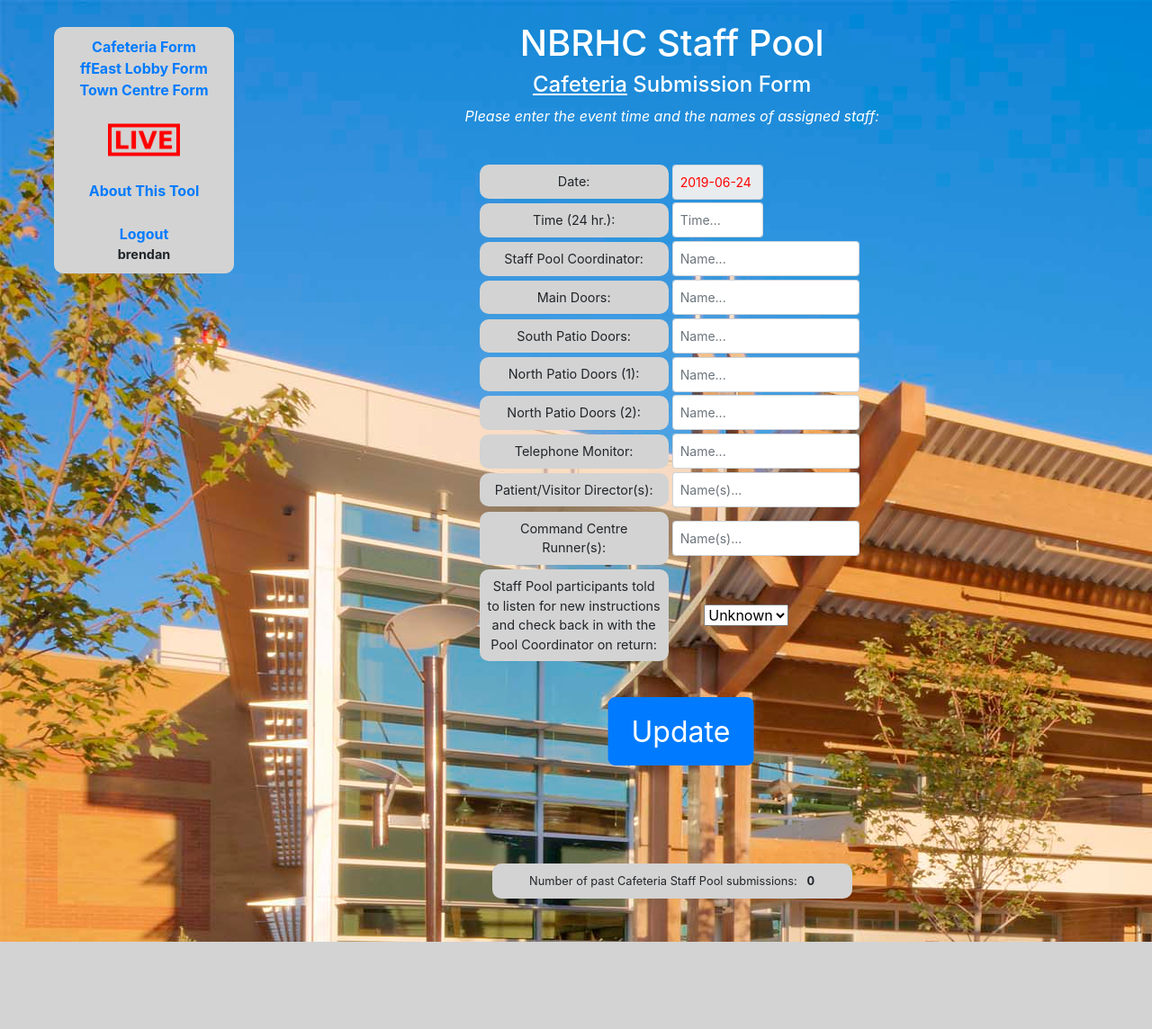
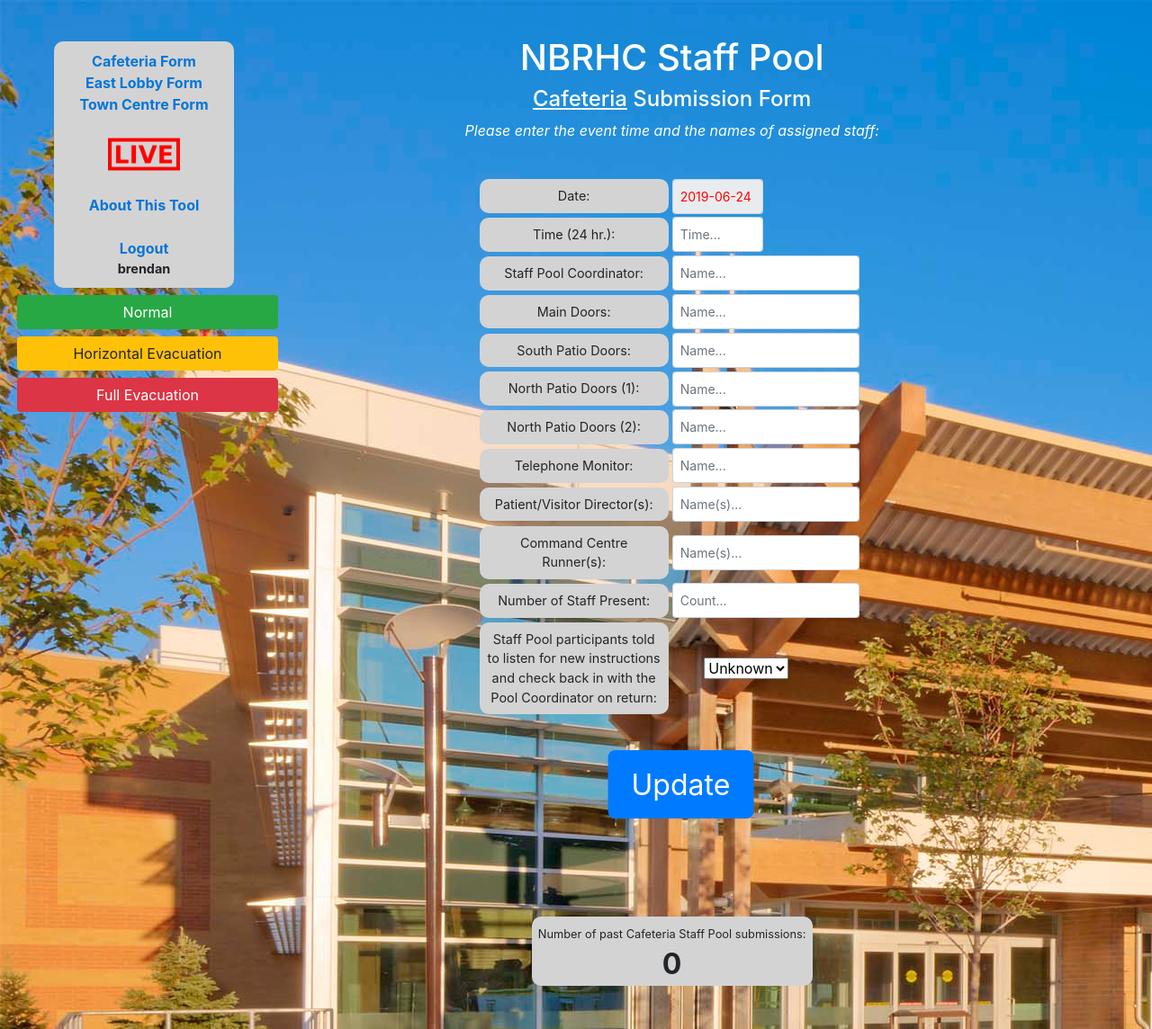
Before and after one commit to brendandagys/staffpool, a Django app: page /Home/Cafeteria in a window 1280 px wide. Shown: the whole page at 90% size. Before the commit the page ends 1047 px from the top, so only its background shows below. Run offline with Django 3.2, Linux system fonts and the light colour scheme; a user stored in the database is signed in; data comes from the database, SQL or seed files in the repository; both versions use the stored data as it was after the commit; data that the repository does not hold is empty; some libraries are stand-ins or nearby versions.

Commit message:
Added flashing Status banner functionality.

```diff
--- a/catalog/forms.py
+++ b/catalog/forms.py
@@ -37,6 +37,9 @@ class CafeteriaForm(forms.Form):
 
     c_runners = forms.CharField(required=False, label='Command Centre Runner(s)', widget=forms.TextInput(attrs={'class': 'form-control form-control-sm',
                                                                                                                 'placeholder': 'Name(s)...'}))
+
+    c_num_staff = forms.CharField(required=False, label='Number of Staff Present', widget=forms.TextInput(attrs={'class': 'form-control form-control-sm',
+                                                                                                                 'placeholder': 'Count...'}))
 
     c_explain = forms.NullBooleanField(label=mark_safe('Staff Pool participants told</br>to listen for new instructions</br> and check back in with the</br>Pool Coordinator on return'))#, widget=forms.CheckboxInput(attrs={'class': 'form-check-lg'}))
 
@@ -84,6 +87,10 @@ class CafeteriaForm(forms.Form):
         data = self.cleaned_data['c_runners']
         return data
 
+    def clean_c_num_staff(self):
+        data = self.cleaned_data['c_num_staff']
+        return data
+
     def clean_c_explain(self):
         data = self.cleaned_data['c_explain']
         return data
@@ -116,6 +123,9 @@ class East_LobbyForm(forms.Form):
 
     e_runners = forms.CharField(required=False, label='Command Centre Runner(s)', widget=forms.TextInput(attrs={'class': 'form-control form-control-sm',
                                                                                                                          'placeholder': 'Name(s)...'}))
+
+    e_num_staff = forms.CharField(required=False, label='Number of Staff Present', widget=forms.TextInput(attrs={'class': 'form-control form-control-sm',
+                                                                                                                 'placeholder': 'Count...'}))
 
     e_explain = forms.NullBooleanField(label=mark_safe('Staff Pool participants told</br>to listen for new instructions</br> and check back in with the</br>Pool Coordinator on return'))
 
@@ -155,6 +165,10 @@ class East_LobbyForm(forms.Form):
         data = self.cleaned_data['e_runners']
         return data
 
+    def clean_e_num_staff(self):
+        data = self.cleaned_data['e_num_staff']
+        return data
+
     def clean_e_explain(self):
         data = self.cleaned_data['e_explain']
         return data
@@ -172,14 +186,22 @@ class Town_CentreForm(forms.Form):
 
     t_horticultural = forms.CharField(required=False, label='Horticultural Entrance', widget=forms.TextInput(attrs={'class': 'form-control form-control-sm',
                                                                                                                          'placeholder': 'Name...'}))
+
     t_town_centre_main_street = forms.CharField(required=False, label='Town Centre/Main Street', widget=forms.TextInput(attrs={'class': 'form-control form-control-sm',
                                                                                                                          'placeholder': 'Name...'}))
+
     t_monitor = forms.CharField(required=False, label='Telephone Monitor', widget=forms.TextInput(attrs={'class': 'form-control form-control-sm',
                                                                                                                          'placeholder': 'Name...'}))
+
     t_directors = forms.CharField(required=False, label='Patient/Visitor Director(s)', widget=forms.TextInput(attrs={'class': 'form-control form-control-sm',
                                                                                                                          'placeholder': 'Name(s)...'}))
+
     t_runners = forms.CharField(required=False, label='Command Centre Runner(s)', widget=forms.TextInput(attrs={'class': 'form-control form-control-sm',
                                                                                                                          'placeholder': 'Name(s)...'}))
+
+    t_num_staff = forms.CharField(required=False, label='Number of Staff Present', widget=forms.TextInput(attrs={'class': 'form-control form-control-sm',
+                                                                                                                 'placeholder': 'Count...'}))
+
     t_explain = forms.NullBooleanField(label=mark_safe('Staff Pool participants told</br>to listen for new instructions</br> and check back in with the</br>Pool Coordinator on return'))
 
     def clean_t_date(self):
@@ -214,6 +236,10 @@ class Town_CentreForm(forms.Form):
         data = self.cleaned_data['t_runners']
         return data
 
+    def clean_t_num_staff(self):
+        data = self.cleaned_data['t_num_staff']
+        return data
+
     def clean_t_explain(self):
         data = self.cleaned_data['t_explain']
         return data
--- a/catalog/static/css/styles.css
+++ b/catalog/static/css/styles.css
@@ -31,7 +31,7 @@
 }
 
 a {
-    /* color: #0275d8;            /*1f87e8*/ */
+    color: #0275d8;            /*1f87e8*/
 }
 
 .container label {
@@ -177,7 +177,7 @@ input[type="submit"] {
     font-size: 0.8rem;
     position: relative;
     background-color: #d3d3d3;
-    padding: 10px;
+    padding: 10px 5px 0px 5px;;
     border-radius: 10px;
     margin: 3rem auto 3rem auto;
     /* margin-top: 3rem; */
@@ -216,7 +216,7 @@ input[type="submit"] {
 
 .center_other_content {
     text-align: center;
-    width: 25rem;
+    width: 19.5rem;
 }
 
 .login_string {
@@ -290,3 +290,43 @@ h3.grab {
     border-radius: 10px;
     /* height: 200px; */
 }
+
+#status_normal {
+    /* position: relative; */
+    /* text-align: center; */
+    margin: 8px 4px 4px 4px;
+    width: 100%;
+}
+
+#status_horizontal, #status_full_evac {
+    margin: 4px;
+    width: 100%;
+}
+
+#status_list {
+    text-align: center;
+}
+
+
+.blinking {
+    animation:blinkingText 0.8s infinite;
+}
+
+@keyframes blinkingText{
+    0%{     color: white; }
+    49%{    color: white; }
+    50%{    color: transparent; }
+    99%{    color: white; }
+    100%{   color: white; }
+}
+
+.status_banner {
+    text-align: center;
+    font-size: 3rem;
+    background-color: red;
+}
+
+#past_size {
+    font-size: 2rem;
+    margin: 0;
+}
--- a/catalog/templates/base_generic.html
+++ b/catalog/templates/base_generic.html
@@ -18,23 +18,19 @@
 
 <!-- {% load static %} -->
 <body background="{% static "nbrhc-3.jpg" %}">
+
+    <p id="status_banner" class="status_banner blinking"></p>
+
 <!-- <body style="background-repeat: round;" background="{% static "nbrhc-2.jpg" %}"> -->
   <div class="container-fluid">
     <div class="row">
       <div class="col-sm-12 col-md-3 col-lg-3">
 
       {% block sidebar %}
-        <!-- <div class="row align-items-center">
-            <div class="col-sm-12 mx-auto"> -->
 
         <ul class="background sidebar-nav">
-
-        <!-- {% load static %} -->
-             <!-- <img src="{% static "nbrhc.jpg" %}" alt="Image of Facility" /> -->
-            <!-- <a href="#"><img src="{% static "nbrhc.jpg" %}" alt="Image of Facility" /> </a> -->
-
           <li><a href="{% url 'cafeteria_form' %}"><b>Cafeteria Form</b></a></li>
-          <li><a href="{% url 'east_lobby_form' %}"><b>ffEast Lobby Form</b></a></li>
+          <li><a href="{% url 'east_lobby_form' %}"><b>East Lobby Form</b></a></li>
           <li><a href="{% url 'town_centre_form' %}"><b>Town Centre Form</b></a></li>
               </br>
           <!-- <li class="tracker"><a href="{% url 'LIVE' %}"><b><span style="color: red"><img src="{% static "live.png" %}" />LIVE TRACKER</span></b></a></li> -->
@@ -52,8 +48,13 @@
         {% endif %}
 
         </ul>
-    <!-- </div>
-</div> -->
+
+    <div id="status_list">
+        <input id="status_normal" class="status_button btn btn-success" type="button" value="Normal" name="upgrade_button">
+        <input id="status_horizontal" class="status_button btn btn-warning" type="button" value="Horizontal Evacuation" name="upgrade_button">
+        <input id="status_full_evac" class="status_button btn btn-danger" type="button" value="Full Evacuation" name="upgrade_button">
+    </div>
+
      {% endblock %}
 
       </div>
@@ -65,3 +66,149 @@
   </div>
 </body>
 </html>
+
+<script type="text/javascript">
+
+$(document).ready(function() {
+
+var status;
+var status_get;
+var wait = 1;
+
+$.ajax({
+    type: 'GET',
+    url: 'CodeRedStatus/',
+    data: { csrfmiddlewaretoken: '{{ csrf_token }}',
+            'status_request': 'yes'
+          },
+    // dataType: 'json',          // Apparently not needed
+    success: function(response) {
+        status = response['json_data']
+        status_get = response['json_data']
+
+        if (response['json_data'] == 'Normal') {
+            $('#status_banner').text('')
+        }
+        else {
+      $('#status_banner').text(response['json_data'])
+      }
+  }
+});
+
+        $('#status_normal').click(function(e) {
+            status = $('#status_normal').val()
+        });
+
+        $('#status_horizontal').click(function(e) {
+            status = $('#status_horizontal').val()
+        });
+
+        $('#status_full_evac').click(function(e) {
+            status = $('#status_full_evac').val()
+        });
+
+        $(':button').click(function(e) {
+            // status = $('button[name=upgrade_button]').val();
+
+            wait = '1';
+
+            console.log('POST BEFORE: ' + wait)
+
+            $.ajax({
+                type: "POST",
+                url: "CodeRedStatus/",
+                data: { csrfmiddlewaretoken: '{{ csrf_token }}',
+                        'code_red_status': status
+                      },
+                success: function () {
+                    console.log('success');
+                    wait = '0';
+                    console.log('POST AFTER: ' + wait)
+                }
+            });
+        });
+
+
+  var myStatusVar = setInterval(status_update, 10000);
+  function status_update() {
+
+      console.log('GET BEFORE: ' + wait)
+
+
+  $.ajax({
+      type: 'GET',
+      url: 'CodeRedStatus/',
+      data: { csrfmiddlewaretoken: '{{ csrf_token }}',
+              'status_request': 'yes'
+            },
+      // dataType: 'json',          // Apparently not needed
+      success: function(response) {
+          // alert('The status has been changed to ' + response['json_data'])
+          console.log('GET SUCCESS 1 : ' + wait)
+
+          if (response['json_data'] == 'Normal') {
+            $('#status_banner').text('')
+          }
+          else {
+            $('#status_banner').text(response['json_data'])
+            }
+
+        if (response['json_data'] != status_get) {
+            status = response['json_data'] // I don't think this is necessary
+            console.log('GET SUCCESS 2 : ' + wait)
+            if (wait == '0') {
+                alert('The status has been changed from ' + status_get + ' to ' + status)
+            }
+            status_get = response['json_data']
+        }
+
+    }
+  });
+};
+
+});
+
+
+
+
+</script>
+
+
+<!-- <script type="text/javascript">
+
+    var status;
+
+    $(document).ready(function() {
+
+        $('#status_normal').click(function(e) {
+            status = $('#status_normal').val()
+        });
+
+        $('#status_horizontal').click(function(e) {
+            status = $('#status_horizontal').val()
+        });
+
+        $('#status_full_evac').click(function(e) {
+            status = $('#status_full_evac').val()
+        });
+
+        $(':button').click(function(e) {
+            // status = $('button[name=upgrade_button]').val();
+            console.log(status);
+            // alert('STATUS UPGRADED!');
+
+            $.ajax({
+                type: "POST",
+                url: "CodeRedStatus/",
+                data: { csrfmiddlewaretoken: '{{ csrf_token }}',
+                        'code_red_status': status
+                      },
+                success: function () {
+                    console.log('success');
+                }
+            });
+        return false;
+    });
+  });
+
+</script> -->
--- a/catalog/templates/cafeteria_form.html
+++ b/catalog/templates/cafeteria_form.html
@@ -25,7 +25,8 @@
     <!-- </div> -->
 
     </br></br>
-    <p class="center_other_content past_data">Number of past Cafeteria Staff Pool submissions: &nbsp <strong>{{num_events}}</strong></p>
+    <p class="center_other_content past_data">Number of past Cafeteria Staff Pool submissions:<br/>
+        <strong id="past_size">{{num_events}}</strong></p>
 
 </div>
 
@@ -42,6 +43,7 @@ $(document).ready(function(){
                 url: "",
                 // dataType: 'JSON'
                 data: {
+                    csrfmiddlewaretoken: '{{ csrf_token }}',
                     'c': 'dummy',
                     'c_date': $('#id_c_date').val(),
                     'c_time': $('#id_c_time').val(),
@@ -53,8 +55,8 @@ $(document).ready(function(){
                     'c_monitor': $('#id_c_monitor').val(),
                     'c_directors': $('#id_c_directors').val(),
                     'c_runners': $('#id_c_runners').val(),
-                    'c_explain': $('#id_c_explain').val(),
-                     csrfmiddlewaretoken: '{{ csrf_token }}'
+                    'c_num_staff': $('#id_c_num_staff').val(),
+                    'c_explain': $('#id_c_explain').val()
                 },
                 success: function () {
                     console.log('success')
--- a/catalog/templates/east_lobby_form.html
+++ b/catalog/templates/east_lobby_form.html
@@ -37,6 +37,7 @@ $(document).ready(function(){
                 url: "",
                 // dataType: 'JSON'
                 data: {
+                    csrfmiddlewaretoken: '{{ csrf_token }}',
                     'e': 'dummy',
                     'e_date': $('#id_e_date').val(),
                     'e_time': $('#id_e_time').val(),
@@ -47,8 +48,8 @@ $(document).ready(function(){
                     'e_monitor': $('#id_e_monitor').val(),
                     'e_directors': $('#id_e_directors').val(),
                     'e_runners': $('#id_e_runners').val(),
+                    'e_num_staff': $('#id_e_num_staff').val(),
                     'e_explain': $('#id_e_explain').val(),
-                     csrfmiddlewaretoken: '{{ csrf_token }}'
                 },
                 success: function () {
                     console.log('success')
--- a/catalog/templates/town_centre_form.html
+++ b/catalog/templates/town_centre_form.html
@@ -37,6 +37,7 @@ $(document).ready(function(){
                 url: "",
                 // dataType: 'JSON'
                 data: {
+                    csrfmiddlewaretoken: '{{ csrf_token }}',
                     't': 'dummy',
                     't_date': $('#id_t_date').val(),
                     't_time': $('#id_t_time').val(),
@@ -46,8 +47,8 @@ $(document).ready(function(){
                     't_monitor': $('#id_t_monitor').val(),
                     't_directors': $('#id_t_directors').val(),
                     't_runners': $('#id_t_runners').val(),
-                    't_explain': $('#id_t_explain').val(),
-                     csrfmiddlewaretoken: '{{ csrf_token }}'
+                    't_num_staff': $('#id_t_num_staff').val(),
+                    't_explain': $('#id_t_explain').val()
                 },
                 success: function () {
                     console.log('success')
--- a/catalog/urls.py
+++ b/catalog/urls.py
@@ -1,4 +1,4 @@
-from django.urls import path
+from django.urls import path, re_path
 from django.views.generic import RedirectView
 from . import views
 
@@ -8,5 +8,8 @@ urlpatterns = [
     path('TownCentre/', views.town_centre_form, name='town_centre_form'),
     path('LIVE/', views.LocationListView.as_view(), name='LIVE'),
     path('About/', views.about, name='about'),
-    path('', RedirectView.as_view(url='/Home/LIVE/', permanent=True)),
+    path('LIVE/CodeRedStatus/', views.code_red_status, name='code_red_status_view'),
+    re_path(r'^.*CodeRed.*$', views.code_red_status, name='code_red_status'),
+    path('', RedirectView.as_view(url='/LIVE/', permanent=True)),
+    # path('catalog/Home/', RedirectView.as_view(url='/Home/LIVE/', permanent=True))
 ]
--- a/catalog/views.py
+++ b/catalog/views.py
@@ -1,15 +1,18 @@
 import datetime
 
+import json
 from django.shortcuts import render, get_object_or_404
 from django.views import generic
 from django.contrib.auth.mixins import LoginRequiredMixin
 from django.contrib.auth.decorators import login_required
+from django.http import HttpResponse
+from django.http import JsonResponse
 from django.http import HttpResponseRedirect
 from django.urls import reverse
 from django.utils import timezone
 
 # Create your views here.
-from catalog.models import Cafeteria, East_Lobby, Town_Centre
+from catalog.models import Cafeteria, East_Lobby, Town_Centre, CodeStatuses
 from catalog.forms import CafeteriaForm, East_LobbyForm, Town_CentreForm
 
 @login_required
@@ -54,6 +57,9 @@ def cafeteria_form(request):
             # if form_c.cleaned_data['c_runners'].strip() != '':
             cafeteria_instance.c_runners = form_c.cleaned_data['c_runners'].strip()
             # if form_c.cleaned_data['c_explain'] != '':
+
+            cafeteria_instance.c_num_staff = form_c.cleaned_data['c_num_staff'].strip()
+
             cafeteria_instance.c_explain = form_c.cleaned_data['c_explain']
 
             cafeteria_instance.save()
@@ -110,6 +116,11 @@ def cafeteria_form(request):
             c_runners = ''
 
         try:
+            c_num_staff = Cafeteria.objects.get(pk=timezone.now()).c_num_staff
+        except:
+            c_num_staff = ''
+
+        try:
             c_explain = Cafeteria.objects.get(pk=timezone.now()).c_explain
         except:
             c_explain = ''
@@ -124,6 +135,7 @@ def cafeteria_form(request):
                                         'c_monitor': c_monitor,
                                         'c_directors': c_directors,
                                         'c_runners': c_runners,
+                                        'c_num_staff': c_num_staff,
                                         'c_explain': c_explain
                                         })
 
@@ -174,6 +186,9 @@ def east_lobby_form(request):
             east_lobby_instance.e_directors = form_e.cleaned_data['e_directors'].strip()
             # if form_e.cleaned_data['e_runners'].strip() != '':
             east_lobby_instance.e_runners = form_e.cleaned_data['e_runners'].strip()
+
+            east_lobby_instance.e_num_staff = form_e.cleaned_data['e_num_staff'].strip()
+
             # if form_e.cleaned_data['e_explain'] != '':
             east_lobby_instance.e_explain = form_e.cleaned_data['e_explain']
 
@@ -227,6 +242,11 @@ def east_lobby_form(request):
             e_runners = ''
 
         try:
+            e_num_staff = East_Lobby.objects.get(pk=timezone.now()).e_num_staff
+        except:
+            e_num_staff = ''
+
+        try:
             e_explain = East_Lobby.objects.get(pk=timezone.now()).e_explain
         except:
             e_explain = ''
@@ -240,6 +260,7 @@ def east_lobby_form(request):
                                          'e_monitor': e_monitor,
                                          'e_directors': e_directors,
                                          'e_runners': e_runners,
+                                         'e_num_staff': e_num_staff,
                                          'e_explain': e_explain
                                          })
 
@@ -288,6 +309,9 @@ def town_centre_form(request):
             town_centre_instance.t_directors = form_t.cleaned_data['t_directors'].strip()
             # if form_t.cleaned_data['t_runners'].strip() != '':
             town_centre_instance.t_runners = form_t.cleaned_data['t_runners'].strip()
+
+            town_centre_instance.t_num_staff = form_t.cleaned_data['t_num_staff'].strip()
+
             # if form_t.cleaned_data['t_explain'] != '':
             town_centre_instance.t_explain = form_t.cleaned_data['t_explain']
 
@@ -336,6 +360,11 @@ def town_centre_form(request):
             t_runners = ''
 
         try:
+            t_num_staff = Town_Centre.objects.get(pk=timezone.now()).t_num_staff
+        except:
+            t_num_staff = ''
+
+        try:
             t_explain = Town_Centre.objects.get(pk=timezone.now()).t_explain
         except:
             t_explain = ''
@@ -348,6 +377,7 @@ def town_centre_form(request):
                                           't_monitor': t_monitor,
                                           't_directors': t_directors,
                                           't_runners': t_runners,
+                                          't_num_staff': t_num_staff,
                                           't_explain': t_explain
                                           })
 
@@ -410,3 +440,33 @@ def about(request):
     context=None
 
     return render(request, 'index.html', context=context)
+
+
+
+def code_red_status(request):
+
+    if request.method == 'GET':
+        code_red_status = CodeStatuses.objects.all()[0]
+        code_red_status = code_red_status.code_red_status
+        # print(CodeStatuses.objects.all()[0])
+        # response_data = {}
+        # response_data['code_status'] = CodeStatuses.objects.all()[0]
+        # response_data['message'] = 'My message'
+        # response_instance = HttpResponse()
+        # response_instance['code_red_status'] = context['code_red_status']
+        # context = {'key', 'value'}
+        # print (context['code_red_status'])
+        # return HttpResponse(context)
+        return JsonResponse({'json_data': code_red_status})
+
+    elif request.method == 'POST':
+        try:
+            code_red_status_instance = CodeStatuses.objects.all()[0]
+        except:
+            code_red_status_instance = CodeStatuses()
+        print(code_red_status_instance)
+        code_red_status_instance.code_red_status = request.POST['code_red_status']
+
+        code_red_status_instance.save()
+
+        return HttpResponse()
```
Also changed, not shown: catalog/admin.py (+6 -1 lines), catalog/models.py (+15 -0 lines), catalog/templates/location_list.html (+18 -10 lines), db.sqlite3, 1 other file.
